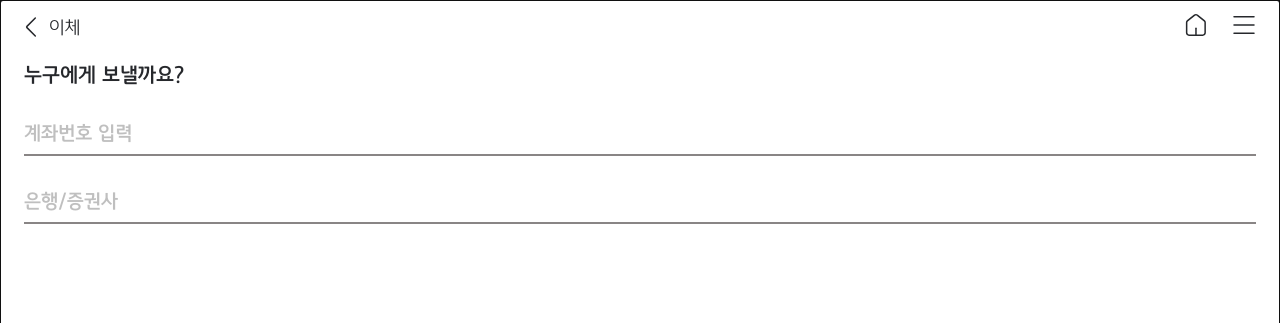
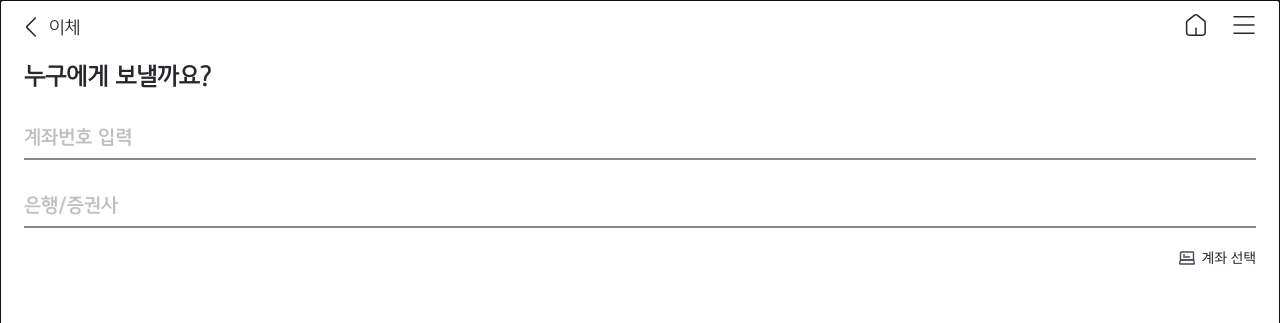
Before and after one commit to rightbrainLIB/rightbrainLIB.github.io, a React (Vite) app: page /accountTransfer in a window 1280 px wide. Shown: the top 323 px of the page. Built offline with nearby package versions, Linux system fonts and the light colour scheme.

Commit message:
AccountTransfer 계좌 선택 버튼 추가

```diff
--- a/src/components/transit/TransitInput.jsx
+++ b/src/components/transit/TransitInput.jsx
@@ -3,7 +3,7 @@ import {Input} from "antd";
 import {useCallback, useEffect, useRef, useState} from "react";
 import InputClear from "@components/icons/InputClear.jsx";
 import BankBottomSheet from "@components/bottomSheet/BankBottomSheet.jsx";
-
+import cx from 'classnames';
 
 const TransitInput = ({accountValue, accountClick, accountClear, focusOut}) => {
   const [bankBSOpen, setBankBSOpen] = useState(false);
@@ -43,8 +43,9 @@ const TransitInput = ({accountValue, accountClick, accountClear, focusOut}) => {
         value={bankValue}
         placeholder={"은행/증권사"}
         inputMode="none"
-        className={$style.accountInput}
+        className={cx($style.accountInput, {on: bankValue.length > 0})}
         onFocus={onFocusBankInput}
+        allowClear={{clearIcon: <span></span>}}
       />
 
       <BankBottomSheet setBankValue={(val) => setBankValue(val)} open={bankBSOpen} handleOpen={handleOpen} />
--- a/src/pages/AccountTransfer.jsx
+++ b/src/pages/AccountTransfer.jsx
@@ -4,10 +4,11 @@ import { Drawer, } from 'antd';
 import {useEffect, useRef, useState} from "react";
 import "@styles/keyboard-custom.scss";
 import { Input, Button } from 'antd';
-import styles from "@styles/AccountTransfer.module.scss"
+import $style from "@styles/AccountTransfer.module.scss"
 import KBHeader from "@components/KBHeader.jsx";
 import KBContainer from "@components/KBContainer.jsx";
 import TransitInput from "@components/transit/TransitInput.jsx";
+import iconAccount from "@imgs/icon_account_20.svg";
 
 const AccountTransfer = () => {
   const [numDrawerOpen, setNumDrawerOpen] = useState(false);
@@ -41,6 +42,14 @@ const AccountTransfer = () => {
         accountClear={accountClear}
         focusOut={numDrawerOpen}
       />
+      <div className={$style.inputUtil}>
+        <div className={$style.utilList}>
+          <div className={$style.imgBox}>
+            <img src={iconAccount} alt="" />
+          </div>
+          <p>계좌 선택</p>
+        </div>
+      </div>
       <Drawer
         placement={"bottom"}
         onClose={numDrawerClose}
--- a/src/styles/AccountTransfer.module.scss
+++ b/src/styles/AccountTransfer.module.scss
@@ -0,0 +1,15 @@
+.inputUtil {
+  display: flex;
+  justify-content: flex-end;
+  margin-top: 20px;
+  .utilList {
+    display: flex;
+  }
+  p {
+    font-family: 'KBFGLight', sans-serif;
+    font-size: 14px;
+    line-height: 20px;
+    letter-spacing: -0.0125em;
+    padding-left: 4px;
+  }
+}
--- a/src/styles/components/transit/UserTransitInput.module.scss
+++ b/src/styles/components/transit/UserTransitInput.module.scss
@@ -1,5 +1,6 @@
 .userTransit {
   padding-top: 21px;
+  pb
   h2 {
     font-family: 'KBB';
     font-weight: normal;
@@ -25,6 +26,7 @@
       transition: right .3s ease-in-out;
       will-change: right;
     }
+    &[class~="on"],
     &:focus-within {
       box-shadow: none;
       &:after {
```
Also changed, not shown: src/assets/images/icon_account_20.svg (added).
